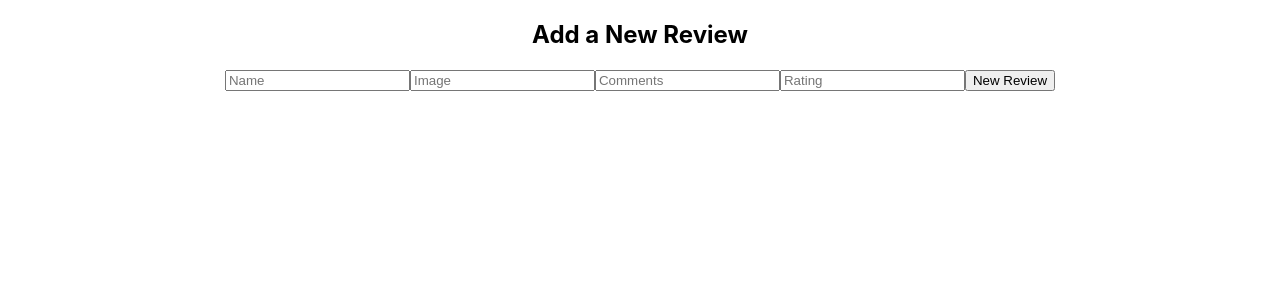
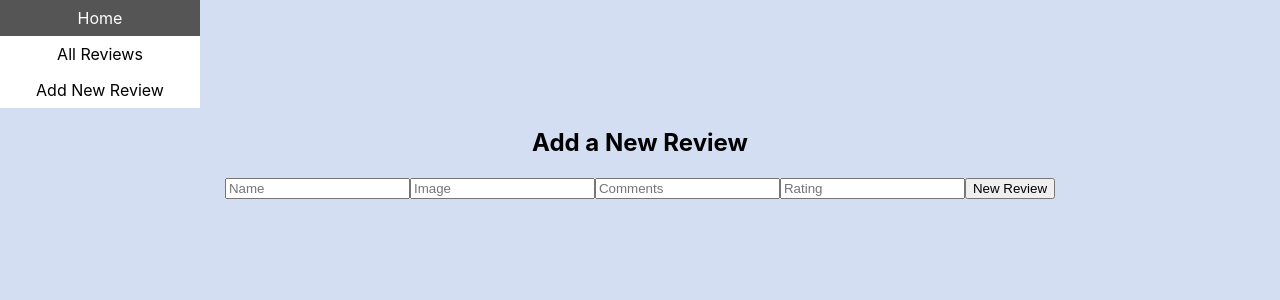
Before and after one commit to theomelette/game-frontend, a React (Create React App) app: page /new in a window 1280 px wide. Shown: the top 300 px of the page. Built offline with nearby package versions, Linux system fonts and the light colour scheme; no server answers.

Commit message:
mvp working

```diff
--- a/src/App.jsx
+++ b/src/App.jsx
@@ -5,6 +5,7 @@ import ReviewContainer from "./pages/ReviewContainer";
 import AddForm from "./pages/AddForm";
 import Updateform from "./components/Updateform";
 import Homepage from "./pages/Homepage";
+import NavBar from './components/NavBar'
 
 function App() {
   const [reviews, setReviews] = useState([]);
@@ -17,7 +18,7 @@ function App() {
   }, []);
 
   function handleAddReview(newReview) {
-    const updatedReviewsArray = [newReview, ...reviews];
+    const updatedReviewsArray = [...reviews, newReview ];
     setReviews(updatedReviewsArray);
   }
 
@@ -41,7 +42,7 @@ function App() {
   return (
     <div className="App">
       {/* <AddForm onAddReview={handleAddReview} /> */}
-
+    <NavBar />
       <Switch>
 
         <Route exact path="/home">
--- /dev/null
+++ b/src/components/NavBar.css
@@ -0,0 +1,20 @@
+ul {
+    list-style-type: none;
+    margin: 0;
+    padding: 0;
+    width: 200px;
+    background-color: #ffffff;
+  }
+
+  li a {
+    display: block;
+    color: #000;
+    padding: 8px 16px;
+    text-decoration: none;
+  }
+
+  /* Change the link color on hover */
+  li a:hover {
+    background-color: #555;
+    color: white;
+  }
--- /dev/null
+++ b/src/components/NavBar.jsx
@@ -0,0 +1,17 @@
+import React from 'react'
+import {Link} from 'react-router-dom'
+import './NavBar.css'
+
+
+
+function NavBar() {
+return (
+            <ul>
+          <li><Link to="/home"> Home</Link></li>
+          <li><Link to="/show"> All Reviews</Link></li>
+          <li><Link to="/new"> Add New Review</Link></li>
+          </ul>
+
+    )
+}
+export default NavBar
--- a/src/components/Updateform.jsx
+++ b/src/components/Updateform.jsx
@@ -42,6 +42,7 @@ const [editComment, setEditComment] = useState("")
     return (
 
             <div>
+                <button>Edit Review</button>
             <form onSubmit={handleSubmit}>
             <input placeholder="Change Rating" onChange={handleRatingChange} value={editRating} />
             <input placeholder="Change Comment" onChange={handleCommentChange} value={editComment}/>
--- a/src/pages/Addform.jsx
+++ b/src/pages/Addform.jsx
@@ -1,8 +1,9 @@
 import React, { useState } from "react"
 import { Link } from "react-router-dom"
-// import { useHistory } from "react-router-dom";
+import { useHistory } from "react-router-dom";
 
 function AddForm({ onAddReview }) {
+  const history = useHistory()
   const [rating, setRating] = useState("")
   const [comments, setComments] = useState("")
   const [name, setName] = useState("")
@@ -28,7 +29,7 @@ function handleSubmit(event)  {
       }),
     })
       .then((response) => response.json())
-      .then((newReview) => onAddReview(newReview))
+      .then((newReview) => {onAddReview(newReview); history.push("/show")})
     //   history.push("/show")
 
     setRating("");
@@ -38,17 +39,15 @@ function handleSubmit(event)  {
   }
 
   return (
-      <div >
+      <div className="new-form">
         <h2>Add a New Review</h2>
-        <form onSubmit={handleSubmit}>
+        <form onSubmit={handleSubmit} className="review-form">
           <input placeholder="Name" value={name} onChange={(event) => setName(event.target.value)} />
           <input placeholder="Image" value={image} onChange={(event) => setImage(event.target.value)} />
           <input placeholder="Comments" value={comments} onChange={(event) => setComments(event.target.value)} />
           <input placeholder="Rating" value={rating} onChange={(event) => setRating(event.target.value)} />
-         {/* <button type="submit" onClick={() => history.push('/show')}>New Review</button>  */}
-           <Link to="/show">
-         <button type="form-submit">New Review</button>
-          </Link>
+         <button type="submit">New Review</button>
+
         </form>
       </div>
 
@@ -70,21 +69,6 @@ function handleSubmit(event)  {
 
   // )
 
-//   return (
-//     <>
-//         <form onSubmit={handleSubmit} className="new-review-form">
-//         <input placeholder="Game" value={name} onChange={(event) => setName(event.target.value)} />
-//             <input placeholder="Image" value={image} onChange={(event) => setImage(event.target.value)} />
-//             <input placeholder="Rating" value={rating} onChange={(event) => setRating(event.target.value)} />
-//             <input placeholder="Comments" value={comments} onChange={(event) => setComments(event.target.value)} />
-//
-//             <input className="form-submit" type="submit" value="New Review" />
-//
-//         </form>
-
-
-//     </>
-// )
 }
 
 export default AddForm;
--- a/src/pages/ReviewContainer.css
+++ b/src/pages/ReviewContainer.css
@@ -1,5 +1,4 @@
 
-.grid-container {
-    grid-template-rows: auto;
-
+  body {
+    background: rgba(19, 77, 184, 0.18);
   }
--- a/src/pages/ReviewContainer.jsx
+++ b/src/pages/ReviewContainer.jsx
@@ -18,7 +18,7 @@ const allReviews = reviews.map((review) => {
 
     return(
         <div>
-            <div>{allReviews} </div>
+            <div className="grid-container">{allReviews} </div>
         </div>
     )
 }
```
